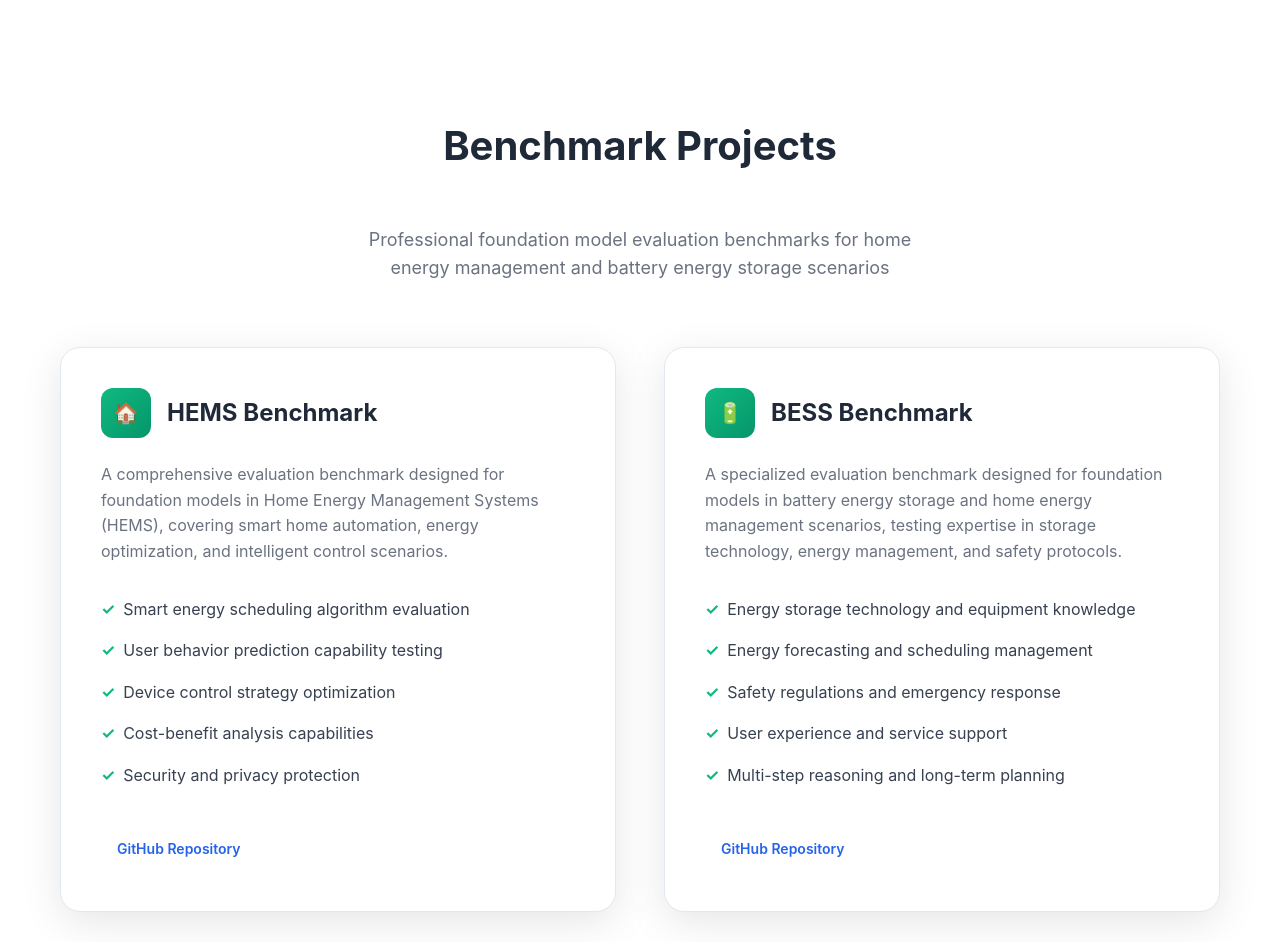
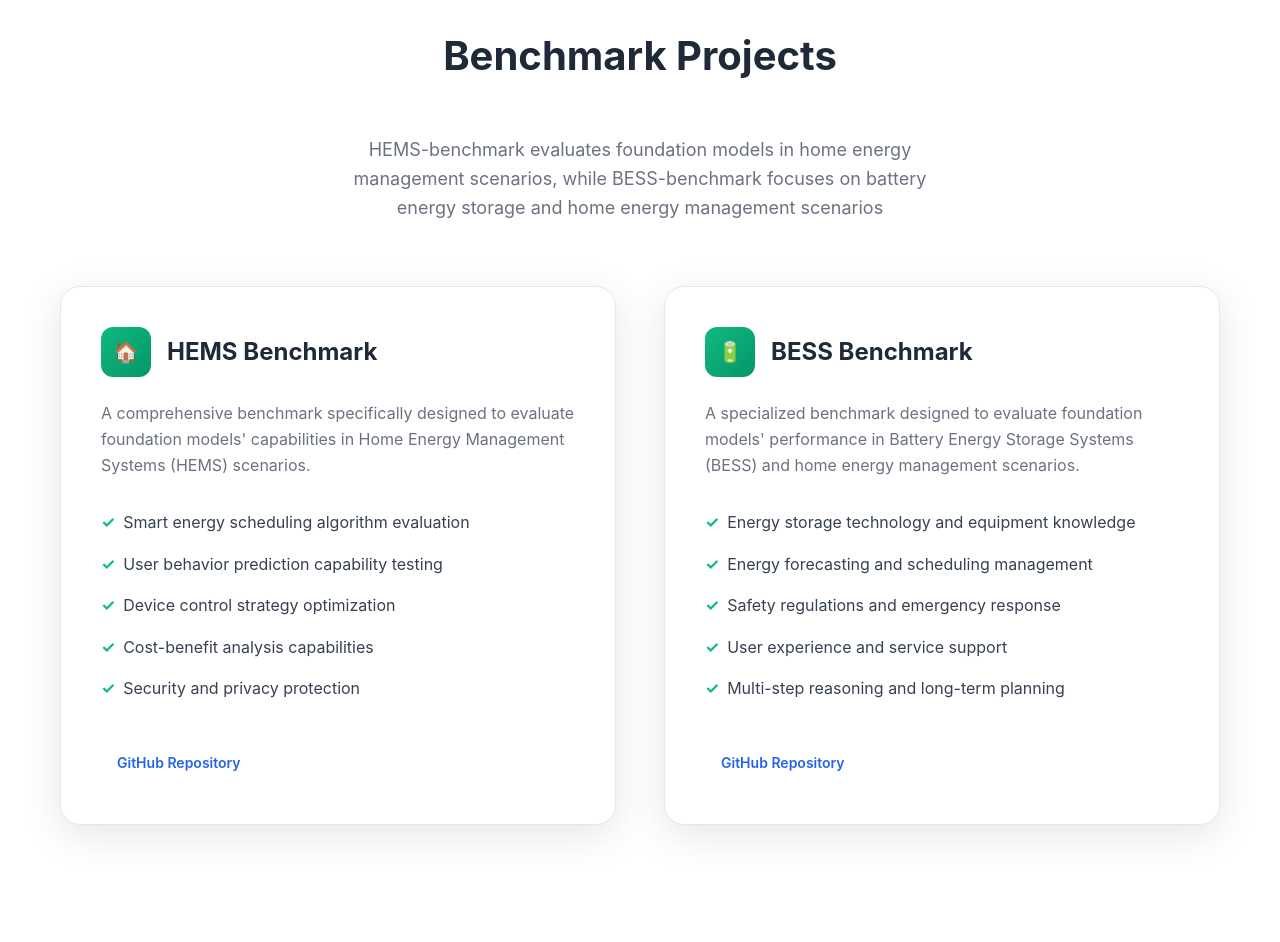
Before and after one commit to HEMS-Benchmark/hems-benchmark.github.io, a plain HTML site: page index.html in a window 1280 px wide. Shown: the part 1440-2382 px from the top of the page. Drawn offline with Linux system fonts and the light colour scheme.

Commit message:
update index.html

```diff
--- a/index.html
+++ b/index.html
@@ -489,7 +489,7 @@
 
     <section id="home" class="hero">
         <div class="container">
-            <h1 class="fade-in-up" data-en="Foundation Model Benchmarks for Energy Management" data-zh="能源管理基础模型基准测试">Foundation Model Benchmarks for Energy Management</h1>
+            <h1 class="fade-in-up" data-en="Energy Management Benchmarks" data-zh="能源管理基准测试">Energy Management Benchmarks</h1>
             <p class="fade-in-up" data-en="Advancing foundation models for Home Energy Management Systems and Battery Energy Storage scenarios" data-zh="推动家庭能源管理系统和电池储能场景的基础模型发展">Advancing foundation models for Home Energy Management Systems and Battery Energy Storage scenarios</p>
             <div class="cta-buttons fade-in-up">
                 <a href="https://github.com/ecoflow-ai/hems-benchmark" class="btn btn-primary" target="_blank">
@@ -546,7 +546,7 @@
         <section id="benchmarks">
             <div class="container">
                 <h2 class="section-title" data-en="Benchmark Projects" data-zh="基准测试项目">Benchmark Projects</h2>
-                <p class="section-subtitle" data-en="Professional foundation model evaluation benchmarks for home energy management and battery energy storage scenarios" data-zh="专业的家庭能源管理和电池储能场景基础模型评估基准">Professional foundation model evaluation benchmarks for home energy management and battery energy storage scenarios</p>
+                <p class="section-subtitle" data-en="HEMS-benchmark evaluates foundation models in home energy management scenarios, while BESS-benchmark focuses on battery energy storage and home energy management scenarios" data-zh="HEMS-benchmark评估基础模型在家庭能源管理场景中的能力，BESS-benchmark专注于电池储能和家庭能源管理场景">HEMS-benchmark evaluates foundation models in home energy management scenarios, while BESS-benchmark focuses on battery energy storage and home energy management scenarios</p>
 
                 <div class="benchmarks-grid">
                     <div class="benchmark-card">
@@ -554,7 +554,7 @@
                             <div class="benchmark-icon">🏠</div>
                             <h3>HEMS Benchmark</h3>
                         </div>
-                        <p data-en="A comprehensive evaluation benchmark designed for foundation models in Home Energy Management Systems (HEMS), covering smart home automation, energy optimization, and intelligent control scenarios." data-zh="专为家庭能源管理系统(HEMS)中的基础模型设计的综合评估基准，涵盖智能家居自动化、能源优化和智能控制场景。">A comprehensive evaluation benchmark designed for foundation models in Home Energy Management Systems (HEMS), covering smart home automation, energy optimization, and intelligent control scenarios.</p>
+                        <p data-en="A comprehensive benchmark specifically designed to evaluate foundation models' capabilities in Home Energy Management Systems (HEMS) scenarios." data-zh="专门设计用于评估基础模型在家庭能源管理系统(HEMS)场景中能力的综合基准测试。">A comprehensive benchmark specifically designed to evaluate foundation models' capabilities in Home Energy Management Systems (HEMS) scenarios.</p>
                         <ul class="benchmark-features">
                             <li data-en="Smart energy scheduling algorithm evaluation" data-zh="智能能源调度算法评估">Smart energy scheduling algorithm evaluation</li>
                             <li data-en="User behavior prediction capability testing" data-zh="用户行为预测能力测试">User behavior prediction capability testing</li>
@@ -577,7 +577,7 @@
                             <div class="benchmark-icon">🔋</div>
                             <h3>BESS Benchmark</h3>
                         </div>
-                        <p data-en="A specialized evaluation benchmark designed for foundation models in battery energy storage and home energy management scenarios, testing expertise in storage technology, energy management, and safety protocols." data-zh="专为电池储能和家庭能源管理场景中的基础模型设计的专业评估基准，测试储能技术、能源管理和安全协议方面的专业能力。">A specialized evaluation benchmark designed for foundation models in battery energy storage and home energy management scenarios, testing expertise in storage technology, energy management, and safety protocols.</p>
+                        <p data-en="A specialized benchmark designed to evaluate foundation models' performance in Battery Energy Storage Systems (BESS) and home energy management scenarios." data-zh="专门设计用于评估基础模型在电池储能系统(BESS)和家庭能源管理场景中性能的专业基准测试。">A specialized benchmark designed to evaluate foundation models' performance in Battery Energy Storage Systems (BESS) and home energy management scenarios.</p>
                         <ul class="benchmark-features">
                             <li data-en="Energy storage technology and equipment knowledge" data-zh="储能技术与设备知识">Energy storage technology and equipment knowledge</li>
                             <li data-en="Energy forecasting and scheduling management" data-zh="能源预测与调度管理">Energy forecasting and scheduling management</li>
```
